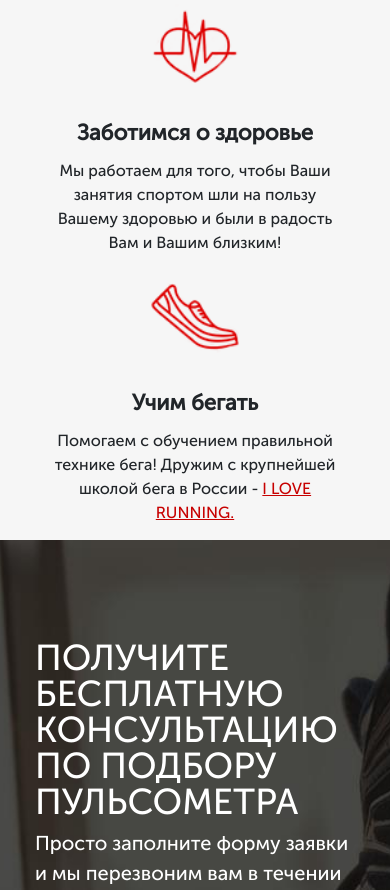
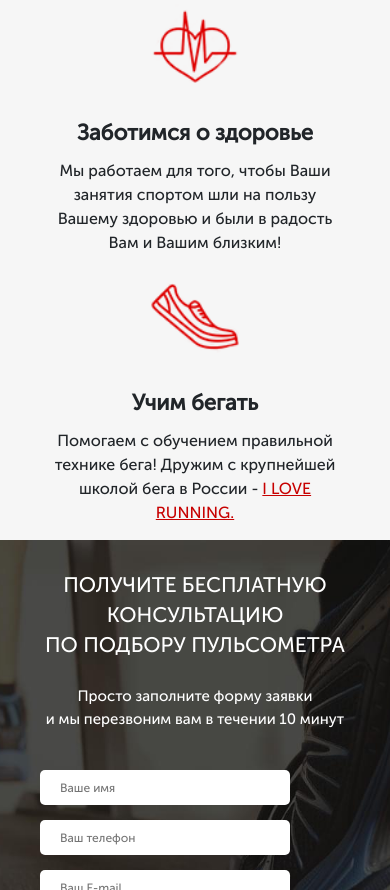
Before and after one commit to jekakolomiets/pulseband, a website: page src/index.html in a window 390 px wide. Shown: the part 1110-2000 px from the top of the page. Drawn offline with Linux system fonts and the light colour scheme.

Commit message:
third section fully adapted

```diff
--- a/src/sass/base/_media.scss
+++ b/src/sass/base/_media.scss
@@ -44,6 +44,11 @@
         &_main {
             margin-top: 55px;
         }
+        &_submit {
+            height: 50px;
+            font-size:15px;
+            width: 100%;
+        }
     }
     .advantages {
         &__container {
@@ -62,8 +67,29 @@
             }
         }
     }
-
-
+    .consultation {
+        min-height: 650px;
+        padding: 80px 0 92px 0;
+        &__descr {
+            margin-top: 70px;
+            font-size: 19px;
+        }
+    }
+    .title {
+        &_left {
+            font-size: 34px;
+        }
+    }
+    .feed-form {
+        margin-top: 32px;
+        width: 290px;
+        input {
+            font-size: 13px;
+            &:nth-child(3) {
+                margin-bottom: 15px;
+            }
+        }
+    }
 };
 
 @media (max-width: 991px) {
@@ -92,7 +118,12 @@
         &_main {
             margin-top: 55px;
             width: 270px;
-            height: 40px;
+            height: 45px;
+        }
+        &_submit {
+            height: 45px;
+            font-size:15px;
+            width: 100%;
         }
     }
     .advantages {
@@ -113,6 +144,28 @@
         }
         &__descr {
             font-size:12px;
+        }
+    }
+
+    .consultation {
+        min-height: 630px;
+        padding: 80px 0 72px 0;
+        &__descr {
+            margin-top: 60px;
+            font-size: 18px;
+        }
+    }
+    .title {
+        &_left {
+            font-size: 30px;
+            line-height: 32px;
+        }
+    }
+    .feed-form {
+        margin-top: 32px;
+        width: 270px;
+        input {
+            height: 45px;
         }
     }
 };
@@ -161,7 +214,13 @@
             margin-top: 55px;
             width: 250px;
             height: 45px;
-            font-size: 16px;
+            font-size: 15px;
+        }
+        &_submit {
+            margin-top: 0;
+            height: 45px;
+            font-size: 15px;
+            width: 100%;
         }
     }
     .advantages {
@@ -196,12 +255,31 @@
             font-size: 16px;
         }
     }
+    .consultation {
+        min-height: 610px;
+        padding: 60px 0 72px 0;
+        &__descr {
+            margin-top: 50px;
+        }
+    }
+    .title {
+        &_left {
+            font-size: 25px;
+            line-height: 30px;
+        }
+    }
+    .feed-form {
+        width: 250px;
+        input {
+            font-size: 12px;
+        }
+    }
 
 };
 
 @media ( max-width:575px) {
     .container {
-        width: 320px;
+        width: 310px;
     }
     .header {
         &__logo {
@@ -258,13 +336,17 @@
     .button {
         margin-top: 8px;
         width: 125px;
-        height: 25px;
+        height: 30px;
         font-size: 11px;
         &_main {
             margin-top: 20px;
             width: 250px;
             height: 45px;
             font-size: 15px;
+        }
+        &_submit {
+            width: 100%;
+            height: 35px;
         }
     }
     .advantages {
@@ -299,5 +381,30 @@
             font-size: 16px;
         }
     }
+    .consultation {
+        min-height: 480px;
+        padding: 30px 0;
+        &__descr {
+            margin-top: 25px;
+            text-align: center;
+            font-size: 15px;
+        }
+    }
+    .title {
+        &_left {
+            font-size: 21px;
+            line-height: 30px;
+            text-align: center;
+        }
+    }
+    .feed-form {
+        margin-top: 40px;
+        width: 250px;
+        input {
+            height: 35px;
+            font-size: 12px;
+        }
+    }
+
 
 };
--- a/src/sass/blocks/_consultation.scss
+++ b/src/sass/blocks/_consultation.scss
@@ -1,8 +1,9 @@
 .consultation {
-    min-height: 600px;
+    min-height: 680px;
     padding: 100px 0 92px 0;
     background: url(../image/second_bg.jpeg) center (center/cover) no-repeat;
     &__descr {
+        margin-top: 80px;
         color:#FFFFFF;
         font-weight: 500;
         font-size:20px;
--- a/src/sass/style.scss
+++ b/src/sass/style.scss
@@ -10,7 +10,7 @@
 @import 'blocks/header';
 @import 'blocks/buttons';
 @import 'blocks/advantages';
-@import 'base/media';
 @import 'blocks/consultation';
 @import 'blocks/titles';
 @import 'blocks/forms';
+@import 'base/media';
```
Also changed, not shown: src/css/style.min.css.
